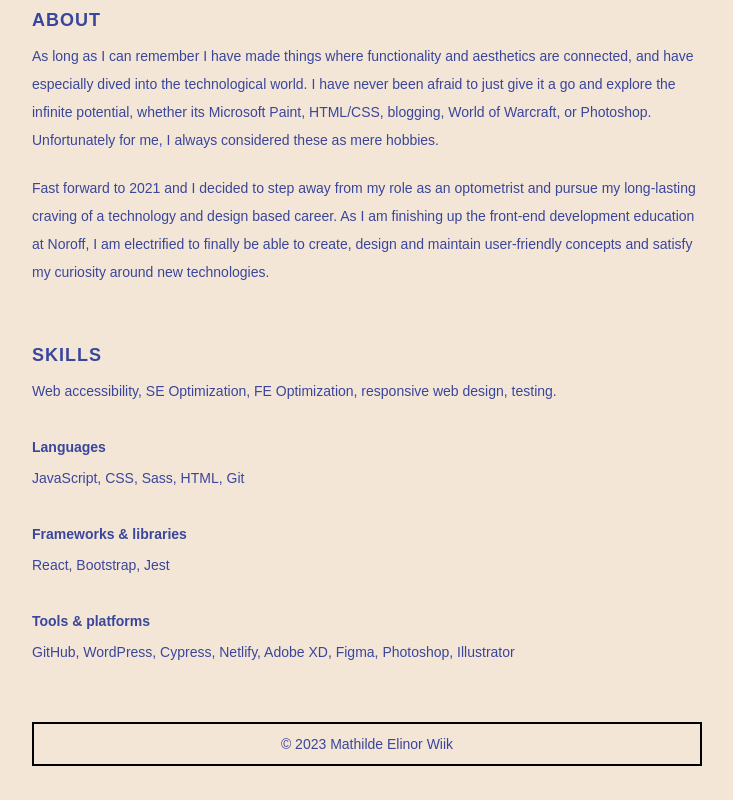
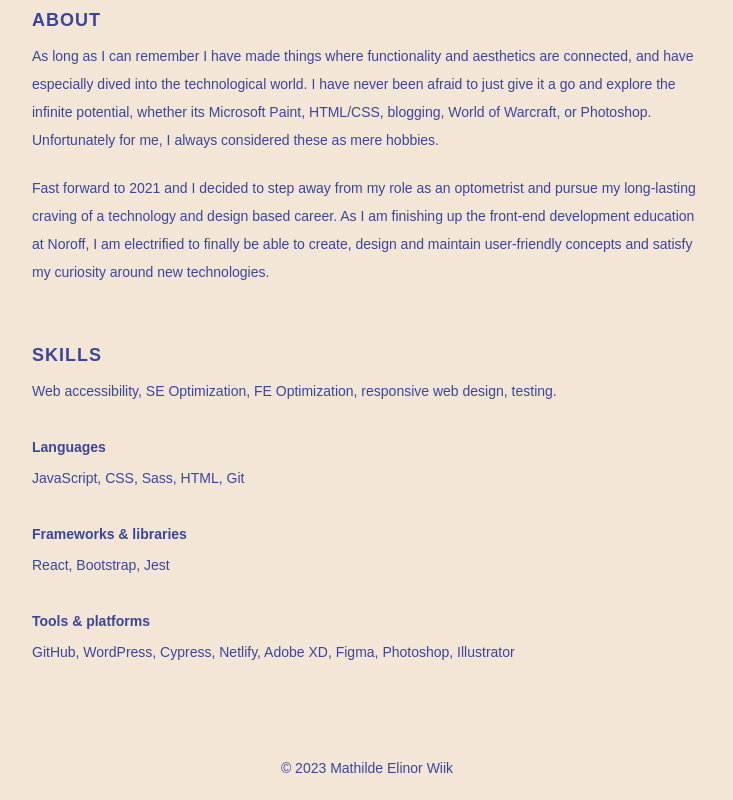
Before and after one commit to mathildeew/mathildeelinor-react, a React (Vite) app: page / in a window 1280 px wide. Shown: the part 658-1458 px from the top of the page, without its empty margins (273-1006 px from the left). Before the commit the page ends 1434 px from the top, so only its background shows below. Built offline with nearby package versions, Linux system fonts and the light colour scheme; a web font is replaced by a local one.

Commit message:
removes guide border

```diff
--- a/src/components/ui/Layout/Footer/index.jsx
+++ b/src/components/ui/Layout/Footer/index.jsx
@@ -1,6 +1,6 @@
 export default function Footer() {
   return (
-    <footer className="w-full h-11 flex justify-center items-center  border-2 border-black">
+    <footer className="w-full h-11 flex justify-center items-center mt-20">
       <p>© 2023 Mathilde Elinor Wiik</p>
     </footer>
   );
```
